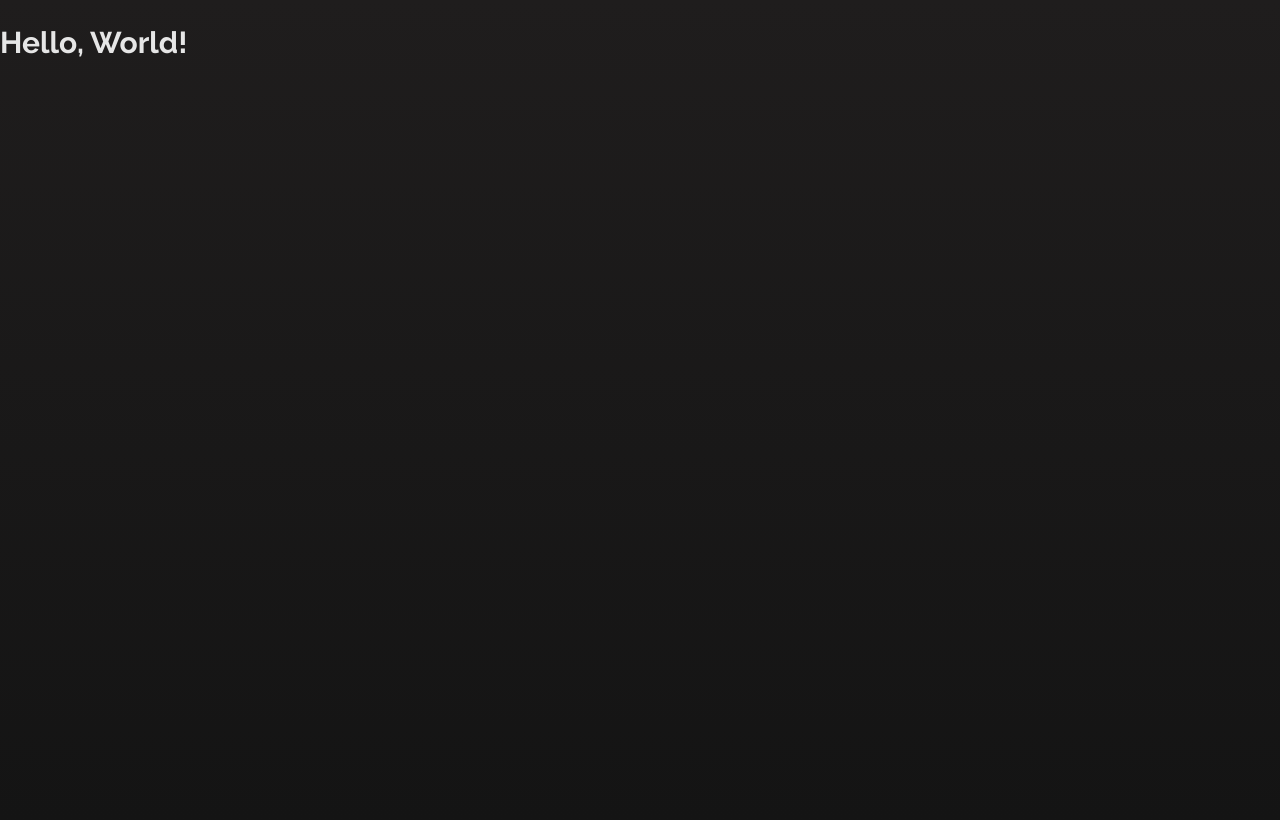
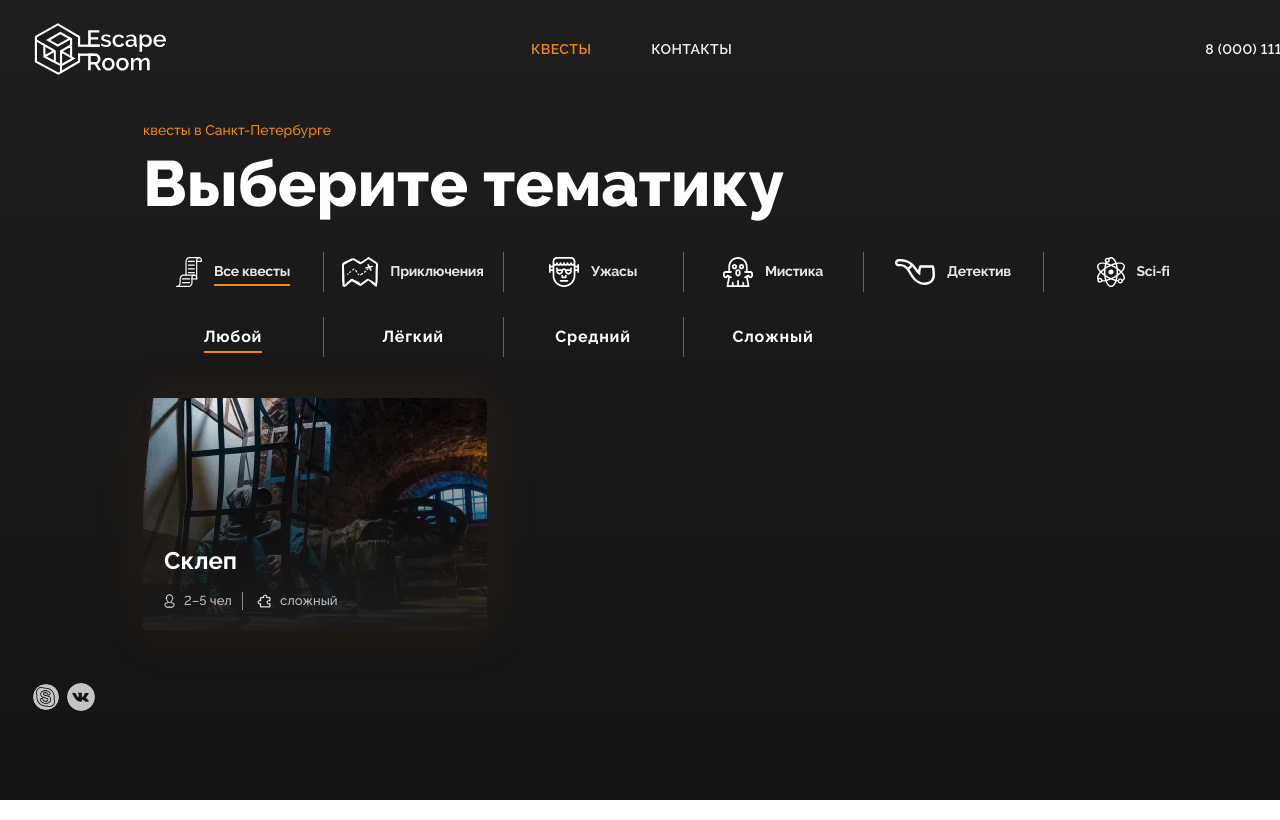
Before and after one commit to valentint-m/html-academy-escape-room, a React (Vite) app: page / in a window 1280 px wide. Shown: the top 820 px of the page. Built offline with nearby package versions, Linux system fonts and the light colour scheme.

Commit message:
Добавит footer и header на странинцы.

```diff
--- a/src/components/footer/footer.tsx
+++ b/src/components/footer/footer.tsx
@@ -1,3 +1,6 @@
+import { Link } from 'react-router-dom';
+import { Path } from '../../const';
+
 export default function Footer (): JSX.Element {
   return (
     <footer className="footer">
@@ -5,24 +8,24 @@ export default function Footer (): JSX.Element {
         <div className="socials">
           <ul className="socials__list">
             <li className="socials__item">
-              <a className="socials__link" href="#" aria-label="Skype" target="_blank" rel="nofollow noopener noreferrer">
+              <Link className="socials__link" to={Path.Main} aria-label="Skype" target="_blank" rel="nofollow noopener noreferrer">
                 <svg className="socials__icon socials__icon--default" width="28" height="28" aria-hidden="true">
                   <use xlinkHref="#icon-skype-default"></use>
                 </svg>
                 <svg className="socials__icon socials__icon--interactive" width="28" height="28" aria-hidden="true">
                   <use xlinkHref="#icon-skype-interactive"></use>
                 </svg>
-              </a>
+              </Link>
             </li>
             <li className="socials__item">
-              <a className="socials__link" href="#" aria-label="ВКонтакте" target="_blank" rel="nofollow noopener noreferrer">
+              <Link className="socials__link" to={Path.Main} aria-label="ВКонтакте" target="_blank" rel="nofollow noopener noreferrer">
                 <svg className="socials__icon socials__icon--default" width="28" height="28" aria-hidden="true">
                   <use xlinkHref="#icon-vk-default"></use>
                 </svg>
                 <svg className="socials__icon socials__icon--interactive" width="28" height="28" aria-hidden="true">
                   <use xlinkHref="#icon-vk-interactive"></use>
                 </svg>
-              </a>
+              </Link>
             </li>
           </ul>
         </div>
--- a/src/components/header/header.tsx
+++ b/src/components/header/header.tsx
@@ -1,19 +1,22 @@
+import { Link } from 'react-router-dom';
+import { Path } from '../../const';
+
 export default function Header (): JSX.Element {
   return (
     <header className="header">
       <div className="container container--size-l">
-        <a className="logo header__logo" href="index.html" aria-label="Перейти на Главную">
+        <Link className="logo header__logo" to={Path.Main} aria-label="Перейти на Главную">
           <svg width="134" height="52" aria-hidden="true">
             <use xlinkHref="#logo"></use>
           </svg>
-        </a>
+        </Link>
         <nav className="main-nav header__main-nav">
           <ul className="main-nav__list">
             <li className="main-nav__item">
-              <a className="link not-disabled active" href="index.html">Квесты</a>
+              <Link className="link not-disabled active" to={Path.Main}>Квесты</Link>
             </li>
             <li className="main-nav__item">
-              <a className="link" href="contacts.html">Контакты</a>
+              <Link className="link" to={Path.Contacts}>Контакты</Link>
             </li>
           </ul>
         </nav>
--- a/src/index.tsx
+++ b/src/index.tsx
@@ -1,5 +1,6 @@
 import React from 'react';
 import ReactDOM from 'react-dom/client';
+import App from './app';
 
 const root = ReactDOM.createRoot(
   document.getElementById('root') as HTMLElement
@@ -7,6 +8,6 @@ const root = ReactDOM.createRoot(
 
 root.render(
   <React.StrictMode>
-    <h1>Hello, World!</h1>
+    <App />
   </React.StrictMode>
 );
--- a/src/pages/booking-screen/booking-screen.tsx
+++ b/src/pages/booking-screen/booking-screen.tsx
@@ -1,5 +1,9 @@
+import Header from '../../components/header/header';
+
 export default function BookingScreen (): JSX.Element {
   return (
+    <>
+      <Header />
       <main className="page-content decorated-page">
         <div className="decorated-page__decor" aria-hidden="true">
           <picture>
@@ -103,5 +107,6 @@ export default function BookingScreen (): JSX.Element {
           </form>
         </div>
       </main>
+    </>
   );
 }
--- a/src/pages/contacts-screen/contacts-screen.tsx
+++ b/src/pages/contacts-screen/contacts-screen.tsx
@@ -1,5 +1,10 @@
+import Footer from '../../components/footer/footer';
+import Header from '../../components/header/header';
+
 export default function ContactsScreen (): JSX.Element {
   return (
+    <>
+      <Header />
       <main className="page-content decorated-page">
         <div className="decorated-page__decor" aria-hidden="true">
           <picture>
@@ -45,5 +50,7 @@ export default function ContactsScreen (): JSX.Element {
           </div>
         </div>
       </main>
+      <Footer />
+    </>
   );
 }
--- a/src/pages/login-screen/login-screen.tsx
+++ b/src/pages/login-screen/login-screen.tsx
@@ -1,5 +1,10 @@
+import Footer from '../../components/footer/footer';
+import Header from '../../components/header/header';
+
 export default function LoginScreen (): JSX.Element {
   return (
+    <>
+      <Header />
       <main className="decorated-page login">
         <div className="decorated-page__decor" aria-hidden="true">
           <picture>
@@ -38,5 +43,7 @@ export default function LoginScreen (): JSX.Element {
           </div>
         </div>
       </main>
+      <Footer />
+    </>
   );
 }
--- a/src/pages/main-screen/main-screen.tsx
+++ b/src/pages/main-screen/main-screen.tsx
@@ -1,5 +1,10 @@
+import Footer from '../../components/footer/footer';
+import Header from '../../components/header/header';
+
 export default function MainScreen (): JSX.Element {
   return (
+    <>
+      <Header />
       <main className="page-content">
         <div className="container">
           <div className="page-content__title-wrapper">
@@ -117,5 +122,7 @@ export default function MainScreen (): JSX.Element {
           </div>
         </div>
       </main>
+      <Footer />
+    </>
   );
 }
--- a/src/pages/my-quests-screen/my-quests-screen.tsx
+++ b/src/pages/my-quests-screen/my-quests-screen.tsx
@@ -1,5 +1,10 @@
+import Footer from '../../components/footer/footer';
+import Header from '../../components/header/header';
+
 export default function MyQuestsScreen (): JSX.Element {
   return (
+    <>
+      <Header />
       <main className="page-content decorated-page">
         <div className="decorated-page__decor" aria-hidden="true">
           <picture>
@@ -86,5 +91,7 @@ export default function MyQuestsScreen (): JSX.Element {
           </div>
         </div>
       </main>
+      <Footer />
+    </>
   );
 }
--- a/src/pages/quest-screen/quest-screen.tsx
+++ b/src/pages/quest-screen/quest-screen.tsx
@@ -1,5 +1,10 @@
+import Footer from '../../components/footer/footer';
+import Header from '../../components/header/header';
+
 export default function QuestScreen (): JSX.Element {
   return (
+    <>
+      <Header />
       <main className="decorated-page quest-page">
         <div className="decorated-page__decor" aria-hidden="true">
           <picture>
@@ -28,5 +33,7 @@ export default function QuestScreen (): JSX.Element {
           </div>
         </div>
       </main>
+      <Footer />
+    </>
   );
 }
```
Also changed, not shown: src/components/footer/icons.svg (deleted). Lines whose indentation alone changed are shown as unchanged.
